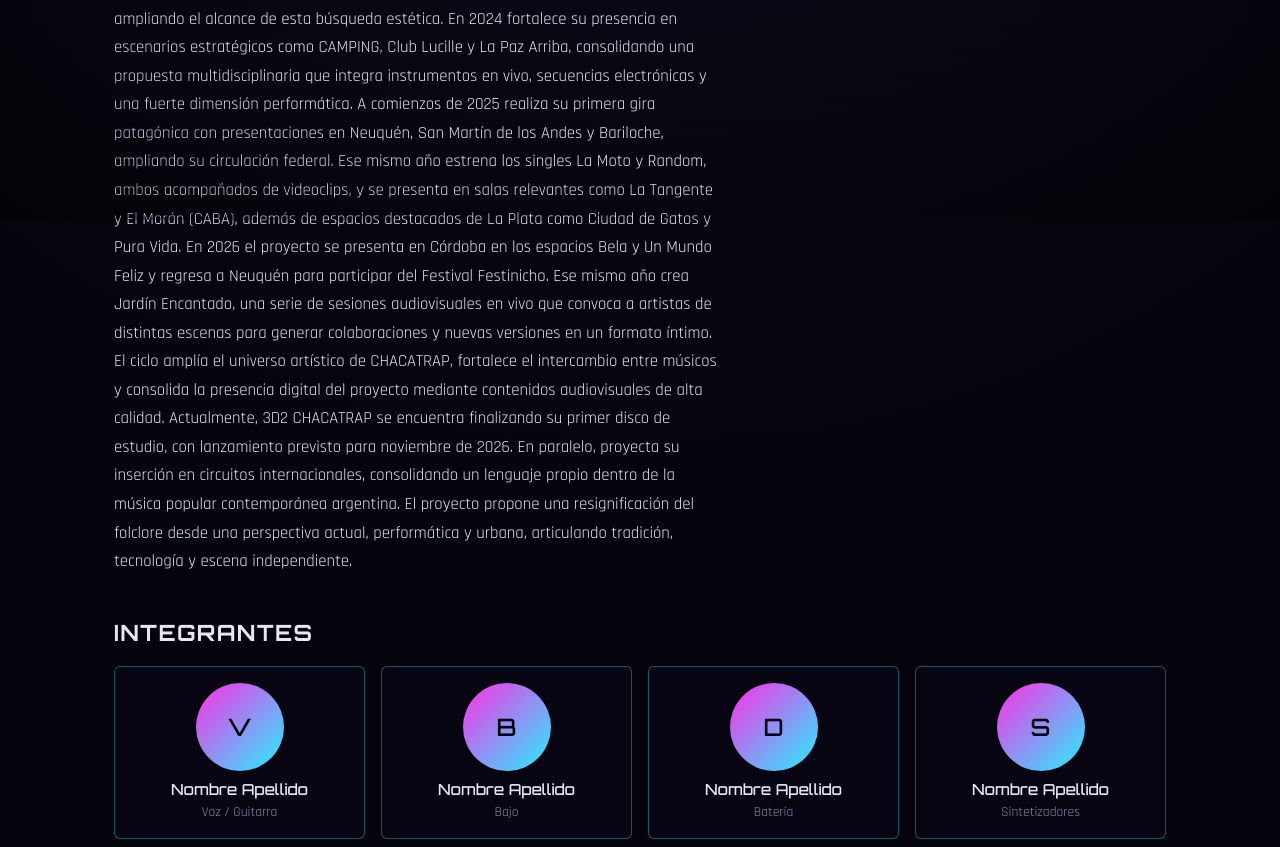
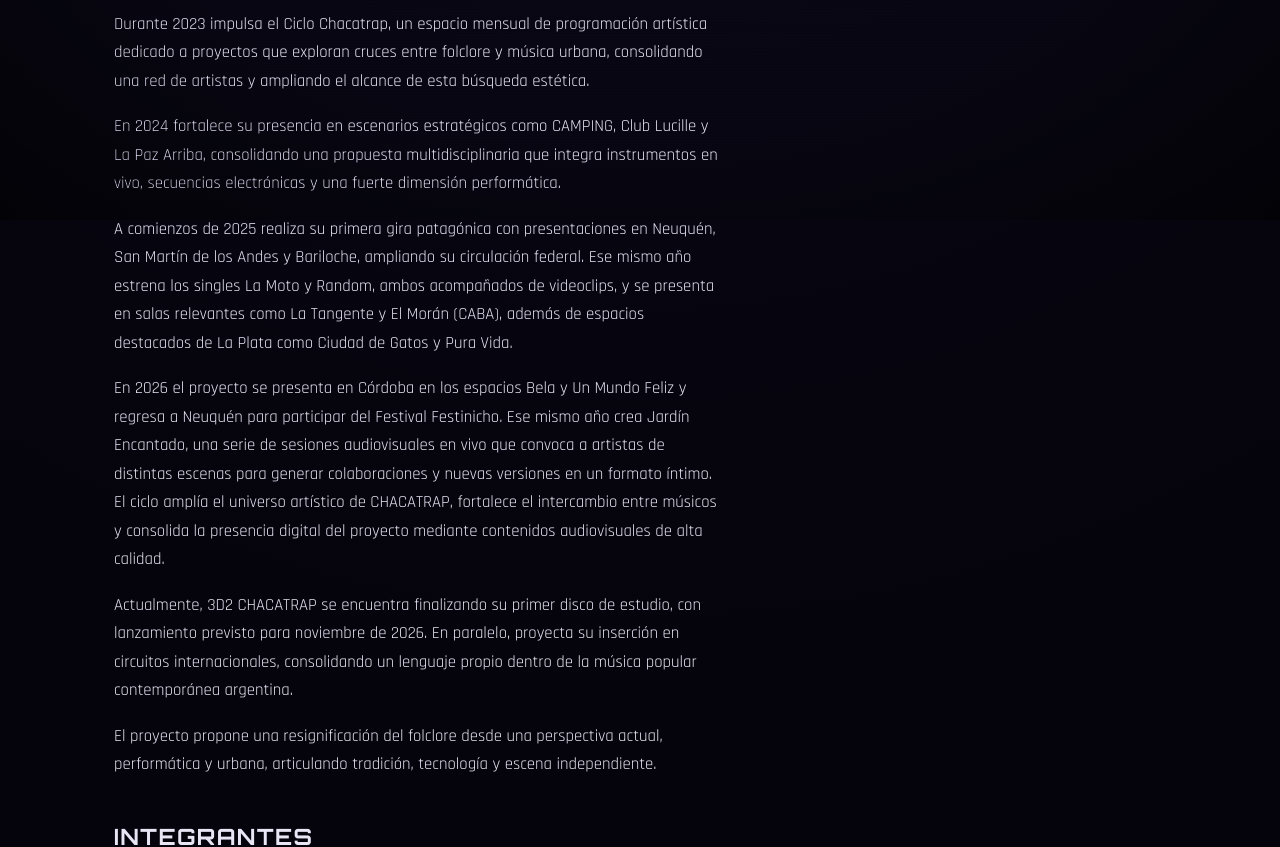
Before and after one commit to FeHa1/web_chacatraps, a React (Vite) app: page /about in a window 1280 px wide. Shown: the part 580-1427 px from the top of the page. Built offline with nearby package versions, Linux system fonts and the light colour scheme.

Commit message:
ordeno los parrafos

```diff
--- a/src/pages/About.jsx
+++ b/src/pages/About.jsx
@@ -38,29 +38,34 @@
           escena independiente. Desde sus inicios desarrolla una identidad
           artística que combina producción musical, performance escénica y una
           marcada impronta audiovisual.
-
+        </p>
+        <p>
           En 2021 lanza su primer single, “By3 By3 By3”, estableciendo el cruce
           entre zamba y trap como punto de partida estético. En 2022 presenta
           CMF y realiza su primer show en vivo en el Club Cultural 911 (CABA),
           iniciando un recorrido sostenido por escenarios de todo el país.
-
+        </p>
+        <p>
           Durante 2023 impulsa el Ciclo Chacatrap, un espacio mensual de
           programación artística dedicado a proyectos que exploran cruces entre
           folclore y música urbana, consolidando una red de artistas y
           ampliando el alcance de esta búsqueda estética.
-
+        </p>
+        <p>
           En 2024 fortalece su presencia en escenarios estratégicos como
           CAMPING, Club Lucille y La Paz Arriba, consolidando una propuesta
           multidisciplinaria que integra instrumentos en vivo, secuencias
           electrónicas y una fuerte dimensión performática.
-
+        </p>
+        <p>
           A comienzos de 2025 realiza su primera gira patagónica con
           presentaciones en Neuquén, San Martín de los Andes y Bariloche,
           ampliando su circulación federal. Ese mismo año estrena los singles
           La Moto y Random, ambos acompañados de videoclips, y se presenta en
           salas relevantes como La Tangente y El Morán (CABA), además de
           espacios destacados de La Plata como Ciudad de Gatos y Pura Vida.
-
+        </p>
+        <p>
           En 2026 el proyecto se presenta en Córdoba en los espacios Bela y Un
           Mundo Feliz y regresa a Neuquén para participar del Festival
           Festinicho. Ese mismo año crea Jardín Encantado, una serie de sesiones
@@ -69,12 +74,14 @@
           El ciclo amplía el universo artístico de CHACATRAP, fortalece el
           intercambio entre músicos y consolida la presencia digital del
           proyecto mediante contenidos audiovisuales de alta calidad.
-
+        </p>
+        <p>
           Actualmente, 3D2 CHACATRAP se encuentra finalizando su primer disco de
           estudio, con lanzamiento previsto para noviembre de 2026. En paralelo,
           proyecta su inserción en circuitos internacionales, consolidando un
           lenguaje propio dentro de la música popular contemporánea argentina.
-
+        </p>
+        <p>
           El proyecto propone una resignificación del folclore desde una
           perspectiva actual, performática y urbana, articulando tradición,
           tecnología y escena independiente.
```
